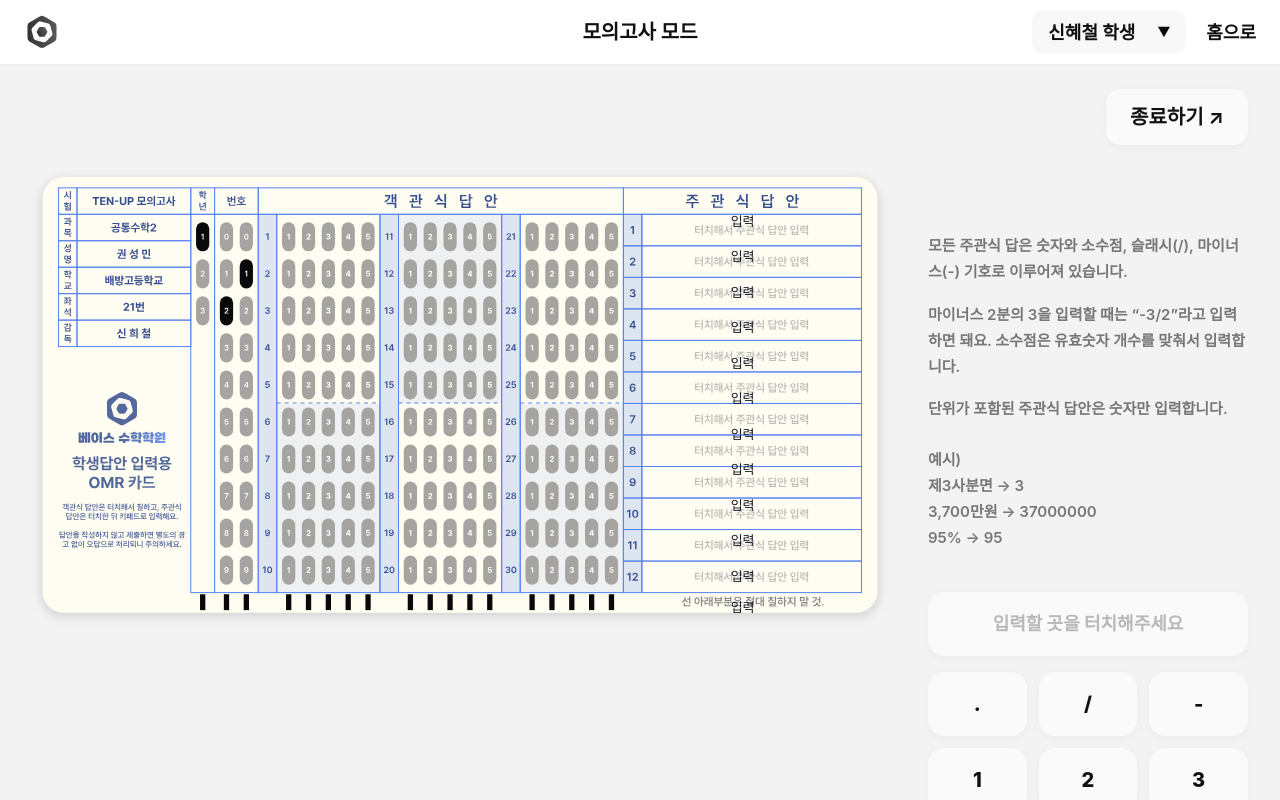
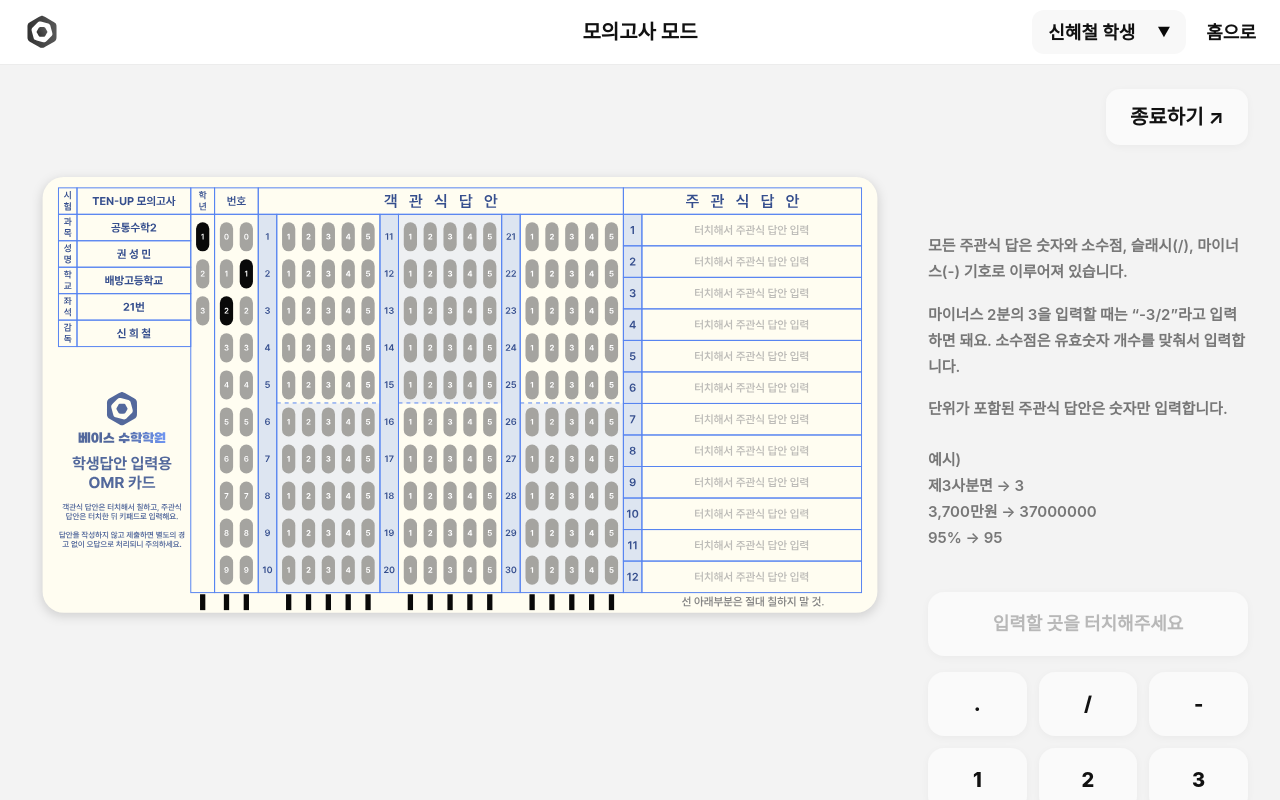
Before and after one commit to hey-anna/unboxers-assignment-mock-exam-fe, a React (Vite) app: page /exam in a window 1280 px wide. Shown: the top 800 px of the page. Built offline with nearby package versions, Linux system fonts and the light colour scheme.

Commit message:
feat: ExamPage 객관식 마킹 및 주관식 입력 흐름 구현

```diff
--- a/src/index.css
+++ b/src/index.css
@@ -23,3 +23,14 @@
     left: 24%;
   }
 }
+
+@keyframes cursorBlink {
+  0%,
+  49% {
+    opacity: 1;
+  }
+  50%,
+  100% {
+    opacity: 0;
+  }
+}
--- a/src/pages/exam/ExamPage.tsx
+++ b/src/pages/exam/ExamPage.tsx
@@ -1,4 +1,4 @@
-import { useState } from "react";
+import { useEffect, useRef, useState } from "react";
 import { useNavigate } from "react-router-dom";
 import examOmrCardImage from "../../assets/images/exam/exam-omr-card.svg";
 
@@ -22,20 +22,39 @@ export default function ExamPage() {
 
   const OPTION_GAP = 2.31; // 1 -> 2 -> 3 ... 가로 간격
 
-  const subjectiveSlots = [
-    { id: 1, top: "11.5%", left: "72.5%" },
-    { id: 2, top: "19.2%", left: "72.5%" },
-    { id: 3, top: "27%", left: "72.5%" },
-    { id: 4, top: "34.8%", left: "72.5%" },
-    { id: 5, top: "42.5%", left: "72.5%" },
-    { id: 6, top: "50.3%", left: "72.5%" },
-    { id: 7, top: "58.1%", left: "72.5%" },
-    { id: 8, top: "65.8%", left: "72.5%" },
-    { id: 9, top: "73.6%", left: "72.5%" },
-    { id: 10, top: "81.3%", left: "72.5%" },
-    { id: 11, top: "89.1%", left: "72.5%" },
-    { id: 12, top: "96%", left: "72.5%" },
-  ];
+  const SUBJECTIVE_ROW_START_TOP = 9.99;
+  const SUBJECTIVE_ROW_GAP = 6.905;
+
+  const SUBJECTIVE_ROW_LEFT = 69.2;
+  const SUBJECTIVE_ROW_WIDTH = 27.635;
+
+  const SUBJECTIVE_ROW_HEIGHT = 6.698;
+
+  const SUBJECTIVE_INPUT_START_TOP = 13.35;
+  const SUBJECTIVE_INPUT_GAP = 6.9;
+  // const SUBJECTIVE_INPUT_LEFT = 75.0;
+  const SUBJECTIVE_INPUT_LEFT = 73.75;
+  const SUBJECTIVE_INPUT_WIDTH = 20.8;
+  const SUBJECTIVE_INPUT_HEIGHT = 3.8;
+
+  const subjectiveSlots = Array.from({ length: 12 }, (_, index) => {
+    const id = index + 1;
+
+    return {
+      id,
+      rowTop: SUBJECTIVE_ROW_START_TOP + SUBJECTIVE_ROW_GAP * index,
+
+      rowLeft: SUBJECTIVE_ROW_LEFT,
+      rowWidth: SUBJECTIVE_ROW_WIDTH,
+      rowHeight: SUBJECTIVE_ROW_HEIGHT,
+
+      // 아래는 나중에 input 맞출 때 다시 손보면 됨
+      inputTop: SUBJECTIVE_INPUT_START_TOP + SUBJECTIVE_INPUT_GAP * index,
+      inputLeft: SUBJECTIVE_INPUT_LEFT,
+      inputWidth: SUBJECTIVE_INPUT_WIDTH,
+      inputHeight: SUBJECTIVE_INPUT_HEIGHT,
+    };
+  });
 
   const [choiceAnswers, setChoiceAnswers] = useState<Record<number, number>>(
     {},
@@ -87,6 +106,14 @@ export default function ExamPage() {
   const [subjectiveAnswers, setSubjectiveAnswers] = useState<
     Record<number, string>
   >({});
+
+  const subjectiveInputRef = useRef<HTMLInputElement | null>(null);
+
+  useEffect(() => {
+    if (selectedSubjectiveIndex !== null) {
+      subjectiveInputRef.current?.focus();
+    }
+  }, [selectedSubjectiveIndex]);
 
   const handleKeypadClick = (value: string) => {
     if (selectedSubjectiveIndex === null) return;
@@ -189,20 +216,119 @@ export default function ExamPage() {
                 {subjectiveSlots.map((slot) => {
                   const isSelected = selectedSubjectiveIndex === slot.id;
                   const value = subjectiveAnswers[slot.id] ?? "";
+
                   return (
-                    <button
-                      key={slot.id}
-                      type="button"
-                      onClick={() => setSelectedSubjectiveIndex(slot.id)}
-                      className={`absolute z-10 flex h-[28px] w-[180px] -translate-y-1/2  items-center justify-center rounded-md border text-[13px] font-medium transition ${
-                        isSelected
-                          ? "border-[#3B82F6] bg-[#DBEAFE] text-[#1D4ED8]"
-                          : "border-transparent bg-transparent text-[#111827]"
-                      }`}
-                      style={{ top: slot.top, left: slot.left }}
-                    >
-                      {value || "입력"}
-                    </button>
+                    <div key={slot.id}>
+                      {(isSelected || value) && (
+                        <>
+                          {isSelected && (
+                            <div
+                              className="pointer-events-none absolute z-10 bg-[rgb(145,186,254,0.3)]"
+                              style={{
+                                top: `${slot.rowTop}%`,
+                                left: `${slot.rowLeft}%`,
+                                width: `2.1%`,
+                                height: `${slot.rowHeight}%`,
+                              }}
+                            />
+                          )}
+
+                          <div
+                            className={`pointer-events-none absolute z-10 ${
+                              value
+                                ? "bg-[#fffdf1]"
+                                : "bg-[rgba(239,241,241,1)]"
+                            }`}
+                            style={{
+                              top: `${slot.rowTop}%`,
+                              left: `calc(${slot.rowLeft}% + 2.1% + 0.12%)`,
+                              width: `calc(${slot.rowWidth}% - 2.1% - 0.12%)`,
+                              height: `${slot.rowHeight}%`,
+                            }}
+                          />
+                        </>
+                      )}
+                      <div
+                        className="absolute z-20 rounded-[0.4vw] "
+                        style={{
+                          top: `${slot.inputTop}%`,
+                          left: `${slot.inputLeft}%`,
+                          width: `${slot.inputWidth}%`,
+                          height: `${slot.inputHeight}%`,
+                          transform: "translateY(-50%)",
+                        }}
+                      >
+                        {value && (
+                          <div className="pointer-events-none absolute inset-0 z-10 rounded-[0.4vw] bg-[#fffdf1]" />
+                        )}
+
+                        {!isSelected && (
+                          <button
+                            type="button"
+                            onClick={() => {
+                              setSelectedSubjectiveIndex(slot.id);
+                              requestAnimationFrame(() => {
+                                subjectiveInputRef.current?.focus();
+                              });
+                            }}
+                            className="absolute inset-0 z-10 bg-transparent "
+                          />
+                        )}
+                        {isSelected ? (
+                          <div className="relative z-30 flex h-full w-full items-center justify-center">
+                            {!value && (
+                              <span
+                                className="pointer-events-none absolute left-1/2 top-1/2 z-30
+                                  -translate-x-1/2 -translate-y-1/2
+                                  whitespace-nowrap text-center font-medium leading-none
+                                  text-[clamp(9px,0.95vw,14px)] text-[#b7b7b7]"
+                              >
+                                답을 입력해주세요.
+                              </span>
+                            )}
+
+                            {value && (
+                              <span
+                                className="pointer-events-none absolute left-1/2 top-1/2 z-30
+                                  -translate-x-1/2 -translate-y-1/2
+                                  whitespace-nowrap text-center font-medium leading-none
+                                  text-[clamp(9px,0.95vw,14px)] text-[#7a7a7a]"
+                              >
+                                {value}
+                              </span>
+                            )}
+
+                            <input
+                              ref={subjectiveInputRef}
+                              value={value}
+                              readOnly
+                              autoFocus
+                              className="relative z-20 h-full w-full bg-transparent
+                                text-transparent caret-[#666666] outline-none"
+                            />
+
+                            {!value && (
+                              <div
+                                className="
+      pointer-events-none absolute left-1/2 top-1/2 z-30
+      h-[62%] w-[2px]
+      -translate-x-1/2 -translate-y-1/2
+      bg-[#4b4b4b] animate-[cursorBlink_1s_steps(1,end)_infinite]
+    "
+                              />
+                            )}
+                          </div>
+                        ) : value ? (
+                          <div
+                            className="relative z-30 flex h-full w-full items-center justify-center
+                                text-center font-medium leading-none
+                                text-[clamp(9px,0.95vw,14px)] text-[#7a7a7a]"
+                          >
+                            {value}
+                          </div>
+                        ) : null}
+                      </div>
+                    </div>
                   );
                 })}
               </div>
```
